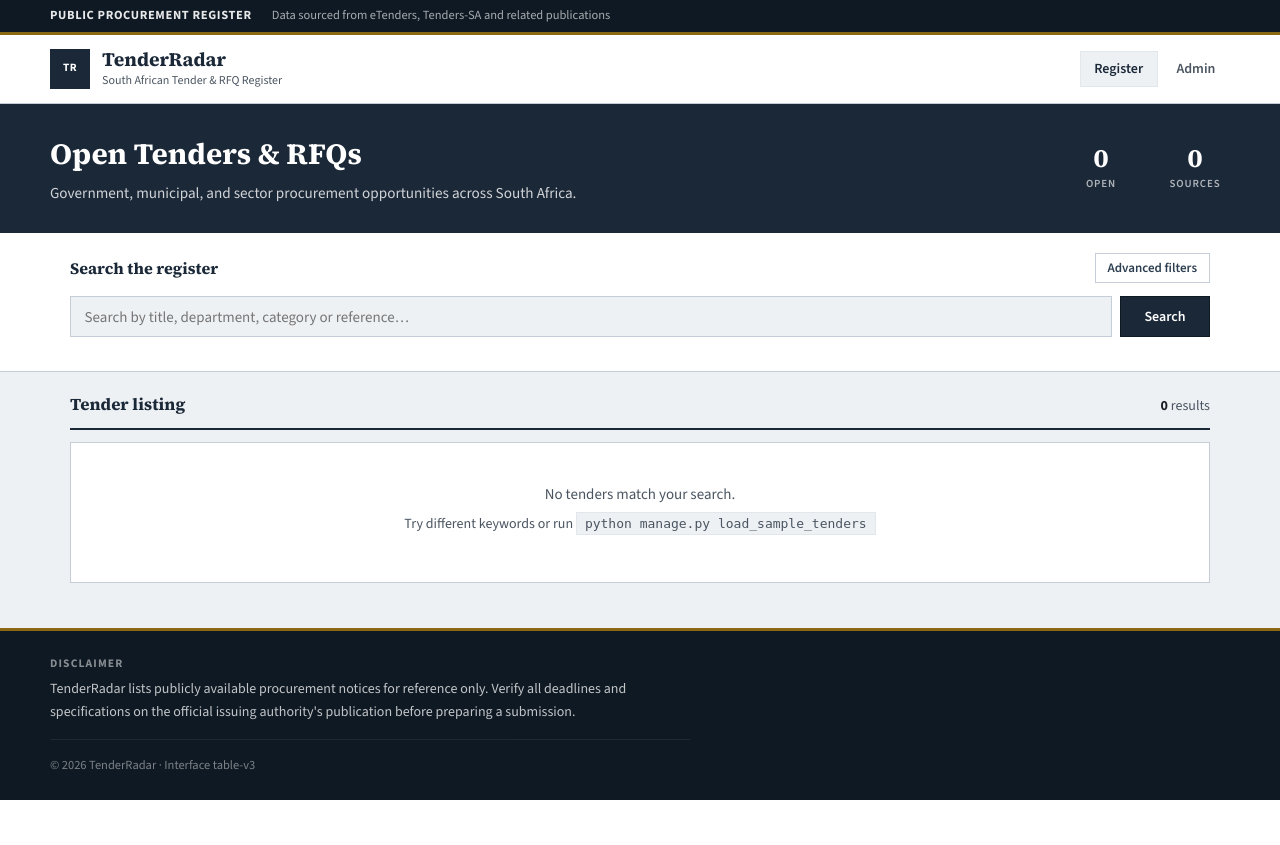
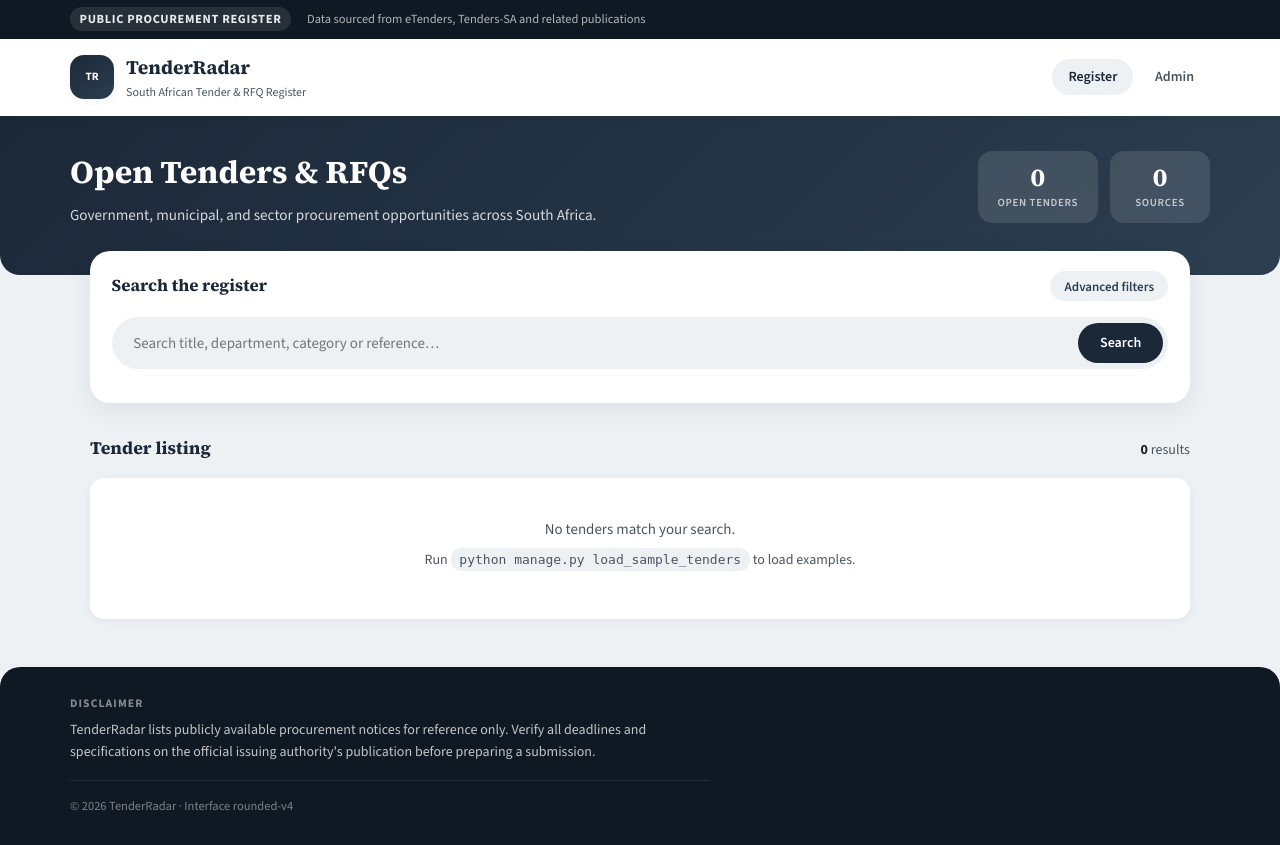
Before and after one commit to Kamo2330/TenderRadar, a Django app: page / in a window 1280 px wide. Before the commit the page ends 800 px from the top, so only its background shows below. Run offline with Django 5.2, Linux system fonts and the light colour scheme; data that the repository does not hold is empty.

Commit message:
Soften UI with rounded cards, pills, and shadows (rounded-v4)
Replace square table with rounded tender cards, pill search bar,
curved hero/footer, and smooth hover effects. Same colour palette.

Co-authored-by: Kamo2330 <Kamo2330@users.noreply.github.com>

```diff
--- a/TenderRadar/context_processors.py
+++ b/TenderRadar/context_processors.py
@@ -1,2 +1,2 @@
 def ui_version(_request):
-    return {"UI_VERSION": "table-v3"}
+    return {"UI_VERSION": "rounded-v4"}
--- a/static/css/tenderradar.css
+++ b/static/css/tenderradar.css
@@ -20,8 +20,14 @@
   --color-success-bg: #edf5f0;
   --font-sans: "Source Sans 3", "Segoe UI", system-ui, sans-serif;
   --font-serif: "Source Serif 4", Georgia, "Times New Roman", serif;
-  --max-width: 1180px;
-  --header-height: 72px;
+  --max-width: 1140px;
+  --radius-sm: 10px;
+  --radius-md: 14px;
+  --radius-lg: 20px;
+  --radius-full: 999px;
+  --shadow-sm: 0 2px 8px rgba(27, 40, 56, 0.06);
+  --shadow-md: 0 8px 24px rgba(27, 40, 56, 0.08);
+  --shadow-lg: 0 16px 40px rgba(27, 40, 56, 0.1);
 }
 
 *, *::before, *::after { box-sizing: border-box; }
@@ -32,7 +38,7 @@ body {
   margin: 0;
   font-family: var(--font-sans);
   font-size: 15px;
-  line-height: 1.5;
+  line-height: 1.55;
   color: var(--color-text);
   background: var(--color-bg);
   min-height: 100vh;
@@ -47,42 +53,33 @@ body {
   padding: 0 1.25rem;
 }
 
-a { color: var(--color-navy-muted); }
+a { color: var(--color-navy-muted); text-decoration: none; }
+a:hover { color: var(--color-navy-dark); }
 
 .visually-hidden {
-  position: absolute;
-  width: 1px; height: 1px;
-  padding: 0; margin: -1px;
-  overflow: hidden;
-  clip: rect(0,0,0,0);
-  white-space: nowrap;
-  border: 0;
+  position: absolute; width: 1px; height: 1px;
+  padding: 0; margin: -1px; overflow: hidden;
+  clip: rect(0,0,0,0); white-space: nowrap; border: 0;
 }
 
 .skip-link {
-  position: absolute;
-  left: -999px;
-  top: 0;
-  z-index: 999;
-  padding: 0.5rem 1rem;
-  background: var(--color-navy);
-  color: #fff;
-  text-decoration: none;
+  position: absolute; left: -999px; top: 0; z-index: 999;
+  padding: 0.5rem 1rem; background: var(--color-navy); color: #fff;
+  border-radius: var(--radius-sm);
 }
 .skip-link:focus { left: 1rem; top: 1rem; }
 
 /* Header */
 .site-header {
   background: var(--color-surface);
-  border-bottom: 1px solid var(--color-border);
   position: sticky;
   top: 0;
   z-index: 50;
+  box-shadow: var(--shadow-sm);
 }
 
 .top-bar {
   background: var(--color-navy-dark);
-  border-bottom: 3px solid var(--color-accent);
   color: rgba(255,255,255,0.9);
   font-size: 0.78rem;
 }
@@ -91,23 +88,26 @@ a { color: var(--color-navy-muted); }
   display: flex;
   flex-wrap: wrap;
   align-items: center;
-  gap: 0.5rem 1.25rem;
-  padding: 0.4rem 0;
+  gap: 0.5rem 1rem;
+  padding: 0.45rem 0;
 }
 
 .top-bar-badge {
   font-weight: 700;
   text-transform: uppercase;
   letter-spacing: 0.05em;
+  background: rgba(255,255,255,0.1);
+  padding: 0.15rem 0.6rem;
+  border-radius: var(--radius-full);
 }
 
-.top-bar-note { opacity: 0.7; }
+.top-bar-note { opacity: 0.75; }
 
 .header-main {
   display: flex;
   align-items: center;
   gap: 1rem;
-  padding: 0.85rem 0;
+  padding: 0.9rem 0;
 }
 
 .brand {
@@ -120,15 +120,16 @@ a { color: var(--color-navy-muted); }
 }
 
 .brand-mark {
-  width: 40px;
-  height: 40px;
+  width: 44px;
+  height: 44px;
   display: grid;
   place-items: center;
-  background: var(--color-navy);
+  background: linear-gradient(145deg, var(--color-navy), var(--color-navy-muted));
   color: #fff;
   font-size: 0.7rem;
   font-weight: 700;
-  letter-spacing: 0.05em;
+  border-radius: var(--radius-md);
+  box-shadow: var(--shadow-sm);
 }
 
 .brand-text strong {
@@ -136,35 +137,29 @@ a { color: var(--color-navy-muted); }
   font-family: var(--font-serif);
   font-size: 1.2rem;
   color: var(--color-navy);
-  line-height: 1.2;
 }
 
 .brand-text small {
   display: block;
   font-size: 0.75rem;
   color: var(--color-text-muted);
-  font-weight: 500;
 }
 
-.main-nav {
-  display: flex;
-  gap: 0.25rem;
-}
+.main-nav { display: flex; gap: 0.35rem; }
 
 .main-nav a {
-  padding: 0.4rem 0.85rem;
+  padding: 0.45rem 1rem;
   font-size: 0.875rem;
   font-weight: 600;
-  text-decoration: none;
   color: var(--color-text-muted);
-  border: 1px solid transparent;
+  border-radius: var(--radius-full);
+  transition: background 0.15s, color 0.15s;
 }
 
 .main-nav a:hover,
 .main-nav a.is-active {
   color: var(--color-navy);
   background: var(--color-bg);
-  border-color: var(--color-border-light);
 }
 
 .menu-btn {
@@ -186,12 +183,16 @@ a { color: var(--color-navy-muted); }
   height: 2px;
   margin: 0 auto;
   background: var(--color-navy);
+  border-radius: 2px;
 }
 
 /* Hero */
 .hero {
-  background: var(--color-navy);
+  background: linear-gradient(135deg, var(--color-navy) 0%, var(--color-navy-muted) 100%);
   color: #fff;
+  border-radius: 0 0 var(--radius-lg) var(--radius-lg);
+  margin-bottom: -1.5rem;
+  padding-bottom: 2.5rem;
 }
 
 .hero-inner {
@@ -199,41 +200,45 @@ a { color: var(--color-navy-muted); }
   flex-wrap: wrap;
   align-items: center;
   justify-content: space-between;
-  gap: 1rem 2rem;
-  padding: 1.75rem 0;
+  gap: 1.25rem 2rem;
+  padding: 2rem 0 0.5rem;
 }
 
 .hero-text h1 {
-  margin: 0 0 0.35rem;
+  margin: 0 0 0.4rem;
   font-family: var(--font-serif);
-  font-size: clamp(1.4rem, 3vw, 1.85rem);
+  font-size: clamp(1.45rem, 3vw, 2rem);
   font-weight: 700;
 }
 
 .hero-text p {
   margin: 0;
   font-size: 0.95rem;
-  color: rgba(255,255,255,0.8);
-  max-width: 36rem;
+  color: rgba(255,255,255,0.82);
+  max-width: 34rem;
 }
 
 .hero-metrics {
   display: flex;
-  gap: 1.5rem;
+  gap: 0.75rem;
   list-style: none;
   margin: 0;
   padding: 0;
 }
 
-.hero-metrics li {
+.metric-pill {
   text-align: center;
-  min-width: 70px;
+  padding: 0.75rem 1.25rem;
+  background: rgba(255,255,255,0.12);
+  border-radius: var(--radius-md);
+  backdrop-filter: blur(4px);
+  min-width: 100px;
 }
 
 .metric-value {
   display: block;
   font-family: var(--font-serif);
-  font-size: 1.65rem;
+  font-size: 1.6rem;
   font-weight: 700;
   line-height: 1.1;
 }
@@ -243,74 +248,82 @@ a { color: var(--color-navy-muted); }
   font-size: 0.68rem;
   font-weight: 600;
   text-transform: uppercase;
-  letter-spacing: 0.08em;
-  opacity: 0.65;
-  margin-top: 0.15rem;
+  letter-spacing: 0.06em;
+  opacity: 0.7;
+  margin-top: 0.2rem;
 }
 
 /* Main */
-.page-main { flex: 1; }
+.page-main { flex: 1; padding-bottom: 2rem; }
 
-/* Search */
-.search-section {
+/* Search card */
+.search-section { padding: 0 0 1.5rem; position: relative; z-index: 2; }
+
+.search-card {
   background: var(--color-surface);
-  border-bottom: 1px solid var(--color-border);
-  padding: 1.25rem 0;
+  border-radius: var(--radius-lg);
+  padding: 1.25rem 1.35rem;
+  box-shadow: var(--shadow-md);
 }
 
-.search-head {
+.search-card-head {
   display: flex;
   align-items: center;
   justify-content: space-between;
   gap: 1rem;
-  margin-bottom: 0.85rem;
+  margin-bottom: 1rem;
 }
 
-.search-head h2 {
+.search-card-head h2 {
   margin: 0;
   font-family: var(--font-serif);
-  font-size: 1rem;
-  font-weight: 700;
+  font-size: 1.05rem;
   color: var(--color-navy);
 }
 
-.search-advanced-toggle {
+.pill-btn {
   font-family: inherit;
   font-size: 0.8125rem;
   font-weight: 600;
   color: var(--color-navy-muted);
-  background: none;
-  border: 1px solid var(--color-border);
-  padding: 0.35rem 0.75rem;
+  background: var(--color-bg);
+  border: none;
+  padding: 0.4rem 0.9rem;
+  border-radius: var(--radius-full);
   cursor: pointer;
+  transition: background 0.15s;
 }
 
-.search-advanced-toggle[aria-expanded="true"] {
-  background: var(--color-bg);
+.pill-btn:hover,
+.pill-btn[aria-expanded="true"] {
+  background: var(--color-accent-light);
   color: var(--color-navy);
 }
 
-.search-form { display: flex; flex-direction: column; gap: 0.85rem; }
+.search-form { display: flex; flex-direction: column; gap: 1rem; }
 
-.search-primary {
+.search-bar {
   display: flex;
   gap: 0.5rem;
+  padding: 0.35rem;
+  background: var(--color-bg);
+  border-radius: var(--radius-full);
 }
 
-.search-primary input {
+.search-bar input {
   flex: 1;
-  padding: 0.6rem 0.85rem;
+  padding: 0.65rem 1rem;
   font-family: inherit;
   font-size: 0.9375rem;
-  border: 1px solid var(--color-border);
-  background: var(--color-bg);
+  border: none;
+  background: transparent;
+  border-radius: var(--radius-full);
 }
 
-.search-primary input:focus {
-  outline: 2px solid var(--color-navy-muted);
-  outline-offset: 0;
-  border-color: var(--color-navy-muted);
+.search-bar input:focus {
+  outline: none;
   background: var(--color-surface);
+  box-shadow: var(--shadow-sm);
 }
 
 .search-advanced {
@@ -383,35 +394,53 @@ a { color: var(--color-navy-muted); }
   display: inline-flex;
   align-items: center;
   justify-content: center;
-  padding: 0.55rem 1rem;
+  padding: 0.55rem 1.15rem;
   font-family: inherit;
   font-size: 0.875rem;
   font-weight: 600;
-  text-decoration: none;
-  border: 1px solid transparent;
+  border: none;
+  border-radius: var(--radius-full);
   cursor: pointer;
   white-space: nowrap;
+  transition: transform 0.12s, box-shadow 0.12s, background 0.12s;
 }
 
 .btn-search {
   background: var(--color-navy);
   color: #fff;
-  border-color: var(--color-navy-dark);
-  min-width: 90px;
+  padding-left: 1.35rem;
+  padding-right: 1.35rem;
 }
 
-.btn-search:hover { background: var(--color-navy-dark); color: #fff; }
+.btn-search:hover {
+  background: var(--color-navy-dark);
+  color: #fff;
+  transform: translateY(-1px);
+  box-shadow: var(--shadow-sm);
+}
 
 .btn-ghost {
-  background: transparent;
+  background: var(--color-bg);
   color: var(--color-navy);
-  border-color: var(--color-border);
 }
 
-.btn-ghost:hover { background: var(--color-bg); }
+.btn-ghost:hover { background: var(--color-border-light); }
+
+.btn-open {
+  background: var(--color-navy);
+  color: #fff;
+  text-decoration: none;
+}
+
+.btn-open:hover {
+  background: var(--color-navy-dark);
+  color: #fff;
+  transform: translateY(-1px);
+  box-shadow: var(--shadow-sm);
+}
 
 /* Results */
-.results-section { padding: 1.25rem 0 2.5rem; }
+.results-section { padding: 0.5rem 0 1rem; }
 
 .results-head {
   display: flex;
@@ -419,16 +448,13 @@ a { color: var(--color-navy-muted); }
   align-items: baseline;
   justify-content: space-between;
   gap: 0.5rem;
-  margin-bottom: 0.75rem;
-  padding-bottom: 0.65rem;
-  border-bottom: 2px solid var(--color-navy);
+  margin-bottom: 1rem;
 }
 
 .results-head h2 {
   margin: 0;
   font-family: var(--font-serif);
-  font-size: 1.05rem;
-  font-weight: 700;
+  font-size: 1.1rem;
   color: var(--color-navy);
 }
 
@@ -586,15 +671,16 @@ mark.highlight {
   padding: 2.5rem 1.5rem;
   text-align: center;
   background: var(--color-surface);
-  border: 1px solid var(--color-border);
+  border-radius: var(--radius-md);
+  box-shadow: var(--shadow-sm);
 }
 
 .no-results p { margin: 0 0 0.5rem; color: var(--color-text-muted); }
 .no-results-hint { font-size: 0.875rem; }
 .no-results code {
-  padding: 0.2rem 0.5rem;
+  padding: 0.25rem 0.55rem;
   background: var(--color-bg);
-  border: 1px solid var(--color-border-light);
+  border-radius: var(--radius-sm);
   font-size: 0.8125rem;
 }
 
@@ -602,13 +688,11 @@ mark.highlight {
 .site-footer {
   background: var(--color-navy-dark);
   color: rgba(255,255,255,0.75);
-  border-top: 3px solid var(--color-accent);
   margin-top: auto;
+  border-radius: var(--radius-lg) var(--radius-lg) 0 0;
 }
 
-.footer-grid {
-  padding: 1.5rem 0;
-}
+.footer-grid { padding: 1.75rem 0; }
 
 .footer-grid h2 {
   margin: 0 0 0.4rem;
--- a/static/js/tenderradar.js
+++ b/static/js/tenderradar.js
@@ -12,42 +12,36 @@
   /* Mobile menu */
   var menuBtn = $("#menu-btn");
   var mainNav = $("#main-nav");
-
   if (menuBtn && mainNav) {
     menuBtn.addEventListener("click", function () {
       var open = mainNav.classList.toggle("is-open");
       menuBtn.setAttribute("aria-expanded", open ? "true" : "false");
-      menuBtn.setAttribute("aria-label", open ? "Close menu" : "Open menu");
     });
   }
 
-  /* Advanced filters toggle */
+  /* Advanced filters */
   var advToggle = $("#advanced-toggle");
   var advPanel = $("#search-advanced");
   var filterForm = $("#filter-form");
 
-  function openAdvanced() {
+  function setAdvanced(open) {
     if (!advPanel || !advToggle) return;
-    advPanel.classList.add("is-open");
-    advToggle.setAttribute("aria-expanded", "true");
-    advToggle.textContent = "Hide filters";
+    advPanel.classList.toggle("is-open", open);
+    advToggle.setAttribute("aria-expanded", open ? "true" : "false");
+    advToggle.textContent = open ? "Hide filters" : "Advanced filters";
   }
 
   if (advToggle && advPanel) {
     var hasAdvanced =
-      $("#province", filterForm)?.value ||
-      $("#tender_type", filterForm)?.value ||
-      $("#source", filterForm)?.value ||
-      ($("#sort", filterForm)?.value && $("#sort", filterForm).value !== "newest");
+      ($("#province", filterForm) && $("#province", filterForm).value) ||
+      ($("#tender_type", filterForm) && $("#tender_type", filterForm).value) ||
+      ($("#source", filterForm) && $("#source", filterForm).value) ||
+      ($("#sort", filterForm) && $("#sort", filterForm).value !== "newest");
 
-    if (hasAdvanced) {
-      openAdvanced();
-    }
+    if (hasAdvanced) setAdvanced(true);
 
     advToggle.addEventListener("click", function () {
-      var isOpen = advPanel.classList.toggle("is-open");
-      advToggle.setAttribute("aria-expanded", isOpen ? "true" : "false");
-      advToggle.textContent = isOpen ? "Hide filters" : "Advanced filters";
+      setAdvanced(!advPanel.classList.contains("is-open"));
     });
   }
 
@@ -63,20 +57,18 @@
   /* Filter tags */
   var tagsEl = $("#filter-tags");
   if (filterForm && tagsEl) {
-    var tagFields = [
+    [
       { name: "q", label: "Search" },
       { name: "province", label: "Province" },
       { name: "tender_type", label: "Type" },
       { name: "source", label: "Source" },
-    ];
-
-    tagFields.forEach(function (cfg) {
+    ].forEach(function (cfg) {
       var field = $('[name="' + cfg.name + '"]', filterForm);
       if (!field || !field.value) return;
 
       var text = field.value;
-      if (field.tagName === "SELECT") {
-        text = field.options[field.selectedIndex]?.text || text;
+      if (field.tagName === "SELECT" && field.selectedIndex >= 0) {
+        text = field.options[field.selectedIndex].text;
       }
 
       tagsEl.hidden = false;
@@ -98,38 +90,39 @@
     el.classList.add(days <= 7 && days >= 0 ? "is-urgent" : "is-ok");
   });
 
-  /* Clickable table rows */
-  $$(".data-row[data-href]").forEach(function (row) {
-    row.addEventListener("click", function (e) {
+  /* Clickable cards */
+  $$(".tender-card[data-href]").forEach(function (card) {
+    card.addEventListener("click", function (e) {
       if (e.target.closest("a")) return;
-      var href = row.getAttribute("data-href");
+      var href = card.getAttribute("data-href");
       if (href) window.open(href, "_blank", "noopener");
     });
 
-    row.addEventListener("keydown", function (e) {
+    card.addEventListener("keydown", function (e) {
       if (e.key === "Enter" || e.key === " ") {
         e.preventDefault();
-        var href = row.getAttribute("data-href");
+        var href = card.getAttribute("data-href");
         if (href) window.open(href, "_blank", "noopener");
       }
     });
   });
 
-  /* Highlight search terms in titles */
-  var query = $("#q")?.value?.trim();
-  if (query && query.length >= 2) {
+  /* Highlight search */
+  var qField = $("#q");
+  var query = qField ? qField.value.trim() : "";
+  if (query.length >= 2) {
     var terms = query.split(/\s+/).filter(Boolean);
     var pattern = new RegExp("(" + terms.map(function (t) {
       return t.replace(/[.*+?^${}()|[\]\\]/g, "\\$&");
     }).join("|") + ")", "gi");
 
-    $$(".row-title").forEach(function (el) {
-      var html = el.textContent.replace(pattern, "<mark class=\"highlight\">$1</mark>");
+    $$(".tender-title").forEach(function (el) {
+      var html = el.textContent.replace(pattern, '<mark class="highlight">$1</mark>');
       if (html !== el.textContent) el.innerHTML = html;
     });
   }
 
-  /* Scroll to results on search */
+  /* Scroll to results */
   if (window.location.search && $("#tender-results")) {
     requestAnimationFrame(function () {
       $("#tender-results").scrollIntoView({ behavior: "smooth", block: "start" });
--- a/tenders/templates/tenders/dashboard.html
+++ b/tenders/templates/tenders/dashboard.html
@@ -11,11 +11,11 @@
     </div>
     {% if total_count is not None %}
     <ul class="hero-metrics">
-      <li>
+      <li class="metric-pill">
         <span class="metric-value">{{ total_count|default:"0" }}</span>
-        <span class="metric-label">Open</span>
+        <span class="metric-label">Open tenders</span>
       </li>
-      <li>
+      <li class="metric-pill">
         <span class="metric-value">{{ source_count|default:"0" }}</span>
         <span class="metric-label">Sources</span>
       </li>
@@ -26,19 +26,20 @@
 {% endblock %}
 
 {% block content %}
-<section class="search-section" aria-labelledby="search-title">
+<section class="search-section">
   <div class="container">
-    <div class="search-head">
+    <div class="search-card">
+      <div class="search-card-head">
         <h2 id="search-title">Search the register</h2>
-      <button type="button" class="search-advanced-toggle" id="advanced-toggle" aria-expanded="false" aria-controls="filter-form">
+        <button type="button" class="pill-btn" id="advanced-toggle" aria-expanded="false" aria-controls="search-advanced">
           Advanced filters
         </button>
       </div>
 
       <form method="get" id="filter-form" class="search-form" role="search">
-      <div class="search-primary">
+        <div class="search-bar">
           <label class="visually-hidden" for="q">Search keywords</label>
-        <input type="search" id="q" name="q" value="{{ q }}" placeholder="Search by title, department, category or reference…" autocomplete="off">
+          <input type="search" id="q" name="q" value="{{ q }}" placeholder="Search title, department, category or reference…" autocomplete="off">
           <button type="submit" class="btn btn-search">Search</button>
         </div>
 
@@ -82,19 +83,20 @@
 
         {% if q or province or tender_type or source %}
         <div class="search-actions">
-        <a href="{% url 'tenders:dashboard' %}" class="btn btn-ghost" id="clear-filters">Clear all filters</a>
+          <a href="{% url 'tenders:dashboard' %}" class="btn btn-ghost">Clear filters</a>
         </div>
         {% endif %}
       </form>
 
       <div class="filter-tags" id="filter-tags" hidden></div>
     </div>
+  </div>
 </section>
 
-<section class="results-section" id="tender-results" aria-labelledby="results-title">
+<section class="results-section" id="tender-results">
   <div class="container">
     <header class="results-head">
-      <h2 id="results-title">Tender listing</h2>
+      <h2>Tender listing</h2>
       <p class="results-count">
         {% if page_obj %}
         Showing <strong>{{ page_obj.start_index }}–{{ page_obj.end_index }}</strong> of <strong>{{ page_obj.paginator.count }}</strong>
@@ -105,58 +107,50 @@
     </header>
 
     {% if tenders %}
-    <div class="table-scroller" id="table-scroller">
-      <table class="data-table" id="tender-table">
-        <thead>
-          <tr>
-            <th scope="col" class="col-no">No.</th>
-            <th scope="col" class="col-title">Title &amp; reference</th>
-            <th scope="col" class="col-authority">Issuing authority</th>
-            <th scope="col" class="col-province">Province</th>
-            <th scope="col" class="col-type">Type</th>
-            <th scope="col" class="col-source">Source</th>
-            <th scope="col" class="col-closing">Closing</th>
-            <th scope="col" class="col-action"><span class="visually-hidden">Link</span></th>
-          </tr>
-        </thead>
-        <tbody>
+    <ul class="tender-cards">
       {% for tender in tenders %}
-          <tr class="data-row {% if tender.days_until_close is not None and tender.days_until_close <= 7 %}is-urgent{% endif %}"
-              data-href="{{ tender.download_url }}"
-              tabindex="0">
-            <td class="col-no" data-label="No.">{{ page_obj.start_index|add:forloop.counter0 }}</td>
-            <td class="col-title" data-label="Title">
-              <span class="row-ref">{{ tender.external_id }}</span>
-              <span class="row-title">{{ tender.title }}</span>
-              {% if tender.category %}<span class="row-category">{{ tender.category }}</span>{% endif %}
-            </td>
-            <td class="col-authority" data-label="Authority">{{ tender.department|default:"—" }}</td>
-            <td class="col-province" data-label="Province">{{ tender.province|default:"—" }}</td>
-            <td class="col-type" data-label="Type">
-              <span class="tag">{{ tender.get_tender_type_display }}</span>
-            </td>
-            <td class="col-source" data-label="Source">{{ tender.source.name }}</td>
-            <td class="col-closing" data-label="Closing">
-              <span class="date {% if tender.days_until_close is not None and tender.days_until_close <= 7 %}date-urgent{% endif %}">
+      <li>
+        <article class="tender-card {% if tender.days_until_close is not None and tender.days_until_close <= 7 %}is-urgent{% endif %}"
+                 data-href="{{ tender.download_url }}" tabindex="0">
+          <div class="tender-card-top">
+            <div class="tender-card-main">
+              <span class="tender-num">{{ page_obj.start_index|add:forloop.counter0 }}</span>
+              <div>
+                <span class="tender-ref">{{ tender.external_id }}</span>
+                <h3 class="tender-title">{{ tender.title }}</h3>
+                {% if tender.category %}<p class="tender-category">{{ tender.category }}</p>{% endif %}
+              </div>
+            </div>
+            <div class="tender-closing">
+              <span class="closing-label">Closes</span>
+              <time class="closing-date {% if tender.days_until_close is not None and tender.days_until_close <= 7 %}is-urgent{% endif %}">
                 {{ tender.closing_date|default:"TBC" }}
-              </span>
+              </time>
               {% if tender.days_until_close is not None %}
               <span class="days-badge" data-days="{{ tender.days_until_close }}">
                 {% if tender.days_until_close == 0 %}Today
-                {% elif tender.days_until_close == 1 %}1 day
-                {% elif tender.days_until_close > 0 %}{{ tender.days_until_close }} days
+                {% elif tender.days_until_close == 1 %}1 day left
+                {% elif tender.days_until_close > 0 %}{{ tender.days_until_close }} days left
                 {% else %}Closed{% endif %}
               </span>
               {% endif %}
-            </td>
-            <td class="col-action" data-label="">
-              <a href="{{ tender.download_url }}" target="_blank" rel="noopener" class="row-link" tabindex="-1">Open</a>
-            </td>
-          </tr>
+            </div>
+          </div>
+
+          <ul class="tender-meta">
+            <li><span>Authority</span><strong>{{ tender.department|default:"—" }}</strong></li>
+            <li><span>Province</span><strong>{{ tender.province|default:"—" }}</strong></li>
+            <li><span>Type</span><strong class="tag">{{ tender.get_tender_type_display }}</strong></li>
+            <li><span>Source</span><strong>{{ tender.source.name }}</strong></li>
+          </ul>
+
+          <div class="tender-card-foot">
+            <a href="{{ tender.download_url }}" target="_blank" rel="noopener" class="btn btn-open">View publication</a>
+          </div>
+        </article>
+      </li>
       {% endfor %}
-        </tbody>
-      </table>
-    </div>
+    </ul>
 
     {% if page_obj.has_other_pages %}
     <nav class="pager" aria-label="Pagination">
@@ -173,7 +167,7 @@
     {% else %}
     <div class="no-results">
       <p>No tenders match your search.</p>
-      <p class="no-results-hint">Try different keywords or run <code>python manage.py load_sample_tenders</code></p>
+      <p class="no-results-hint">Run <code>python manage.py load_sample_tenders</code> to load examples.</p>
     </div>
     {% endif %}
   </div>
--- a/tenders/views.py
+++ b/tenders/views.py
@@ -47,7 +47,7 @@ def health_check(request):
 
     return HttpResponse(
         "TENDERRADAR OK\n"
-        "UI: table-v3\n"
+        "UI: rounded-v4\n"
         f"Django {django.get_version()}\n"
         "Open: http://127.0.0.1:8000/\n"
         "If the page looks old: git pull origin main then Ctrl+F5\n",
```
Also changed, not shown: other parts of static/css/tenderradar.css (+162 -129 lines), 1 other file. Lines whose indentation alone changed are shown as unchanged.
